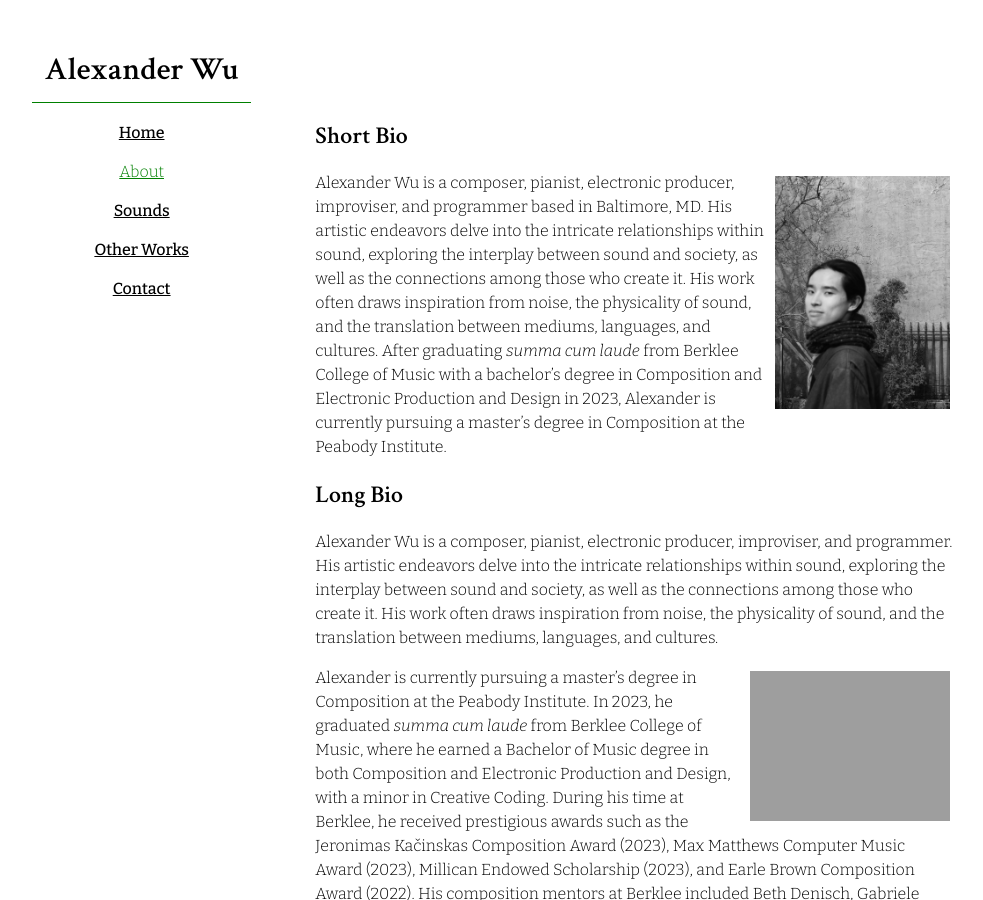
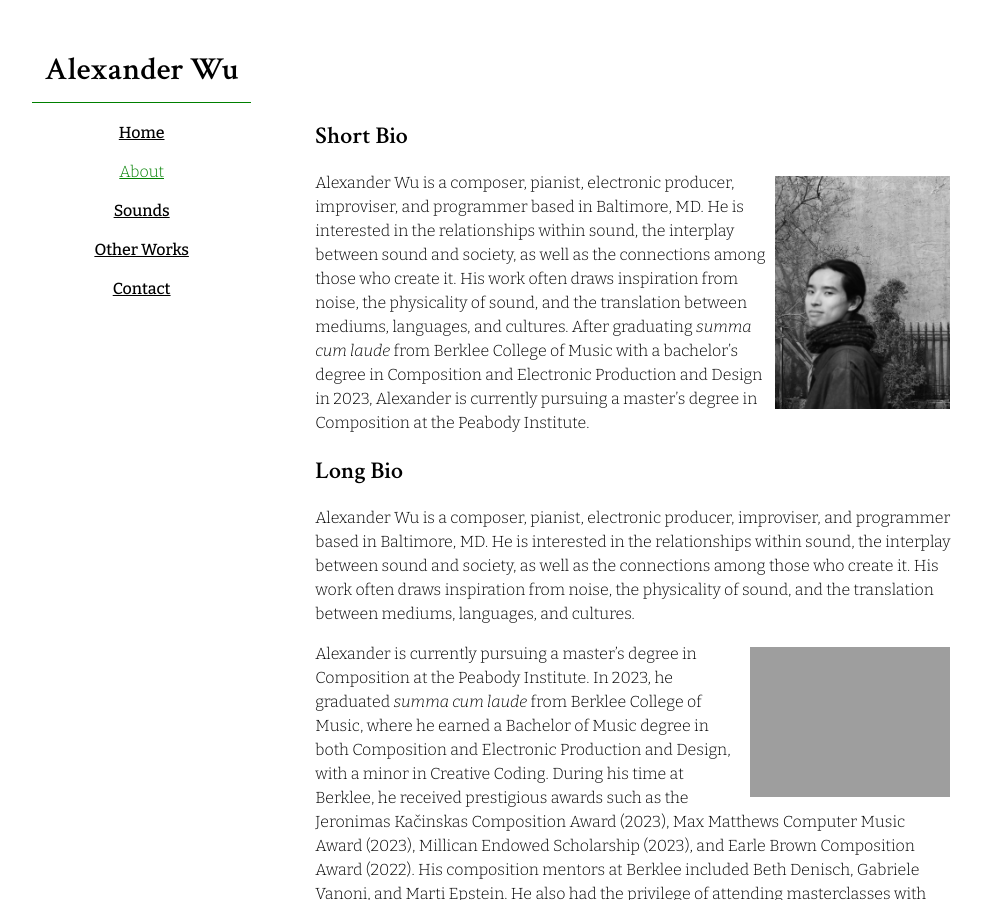
Before and after one commit to aleksuuu/aleksuuu.github.io, a Jekyll site: the page built from about.md, in a window 1280 px wide and 900 px high. Shown: the whole window, without its empty margins (18-1001 px from the left). Built offline with Jekyll 4.4.1, drawn with Linux system fonts in a browser that asks for light colours.

Commit message:
Update bios

```diff
--- a/_config.yml
+++ b/_config.yml
@@ -20,7 +20,7 @@
 
 title: Alexander Wu
 description: >- # this means to ignore newlines until "baseurl:"
-  Alexander Wu is a composer, pianist, electronic producer, improviser, and programmer based in Baltimore, MD. His artistic endeavors delve into the intricate relationships within sound, exploring the interplay between sound and society, as well as the connections among those who create it. His work often draws inspiration from noise, the physicality of sound, and the translation between mediums, languages, and cultures. After graduating *summa cum laude* from Berklee College of Music with a bachelor's degree in Composition and Electronic Production and Design in 2023, Alexander is currently pursuing a master's degree in Composition at the Peabody Institute.
+  Alexander Wu is a composer, pianist, electronic producer, improviser, and programmer based in Baltimore, MD. He is interested in the relationships within sound, the interplay between sound and society, as well as the connections among those who create it. His work often draws inspiration from noise, the physicality of sound, and the translation between mediums, languages, and cultures. After graduating _summa cum laude_ from Berklee College of Music with a bachelor’s degree in Composition and Electronic Production and Design in 2023, Alexander is currently pursuing a master’s degree in Composition at the Peabody Institute.
 baseurl: "" # the subpath of your site, e.g. /blog
 url: "https://aleksuuu.github.io" # the base hostname & protocol for your site, e.g. http://example.com
 pdfurl: "assets/pdfs"
--- a/about.md
+++ b/about.md
@@ -10,7 +10,7 @@
 
 ## Long Bio
 
-Alexander Wu is a composer, pianist, electronic producer, improviser, and programmer. His artistic endeavors delve into the intricate relationships within sound, exploring the interplay between sound and society, as well as the connections among those who create it. His work often draws inspiration from noise, the physicality of sound, and the translation between mediums, languages, and cultures.
+Alexander Wu is a composer, pianist, electronic producer, improviser, and programmer based in Baltimore, MD. He is interested in the relationships within sound, the interplay between sound and society, as well as the connections among those who create it. His work often draws inspiration from noise, the physicality of sound, and the translation between mediums, languages, and cultures.
 
 ![Alexander playing the piano behind plants, shea butter, and a few books titled "Sellout" placed on black shelves]({{ site.imgurl | absolute_url }}/gardner-portrait.png){: width="200" style="float: right; padding: 5px;" }
 
```
